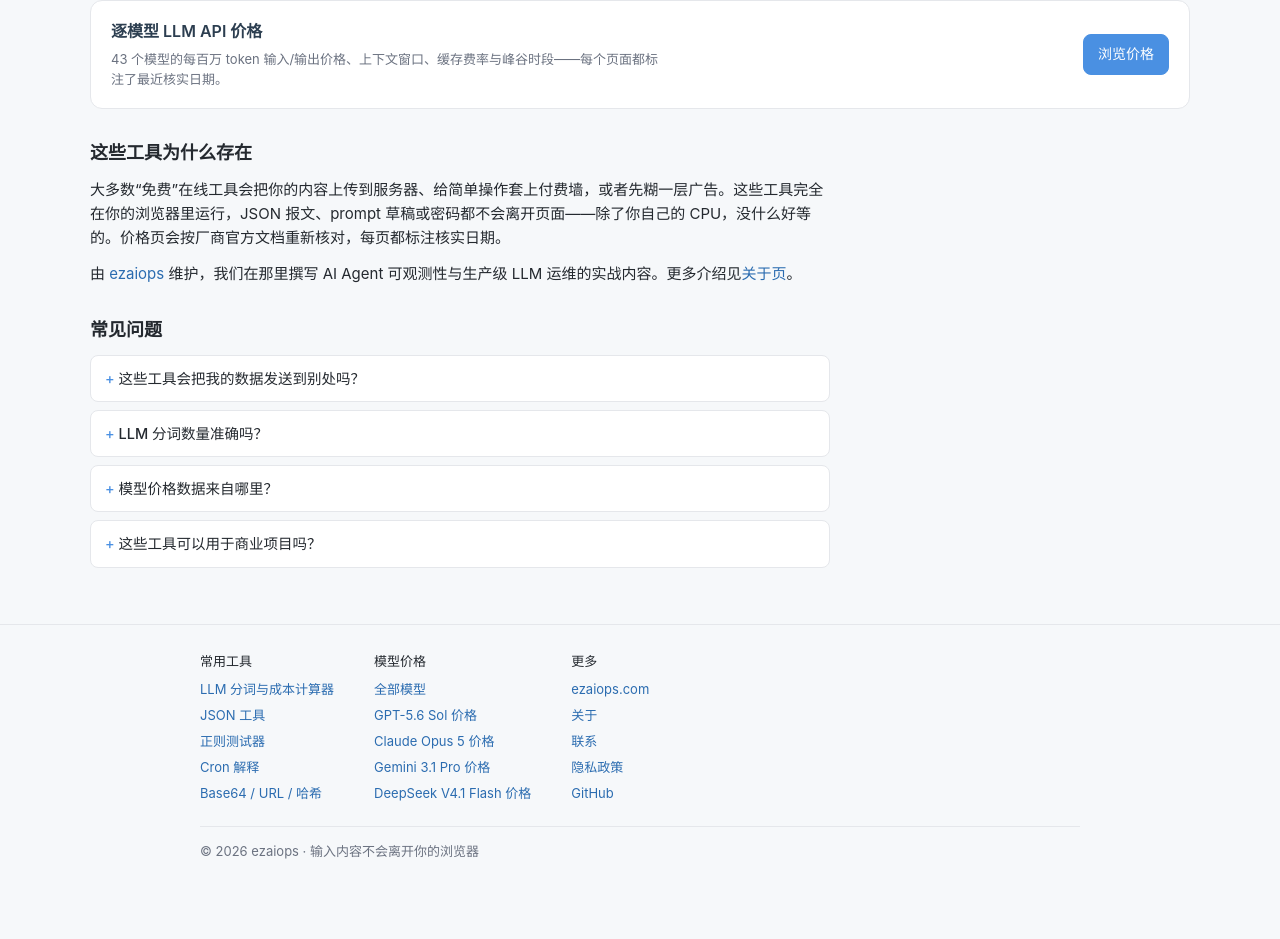
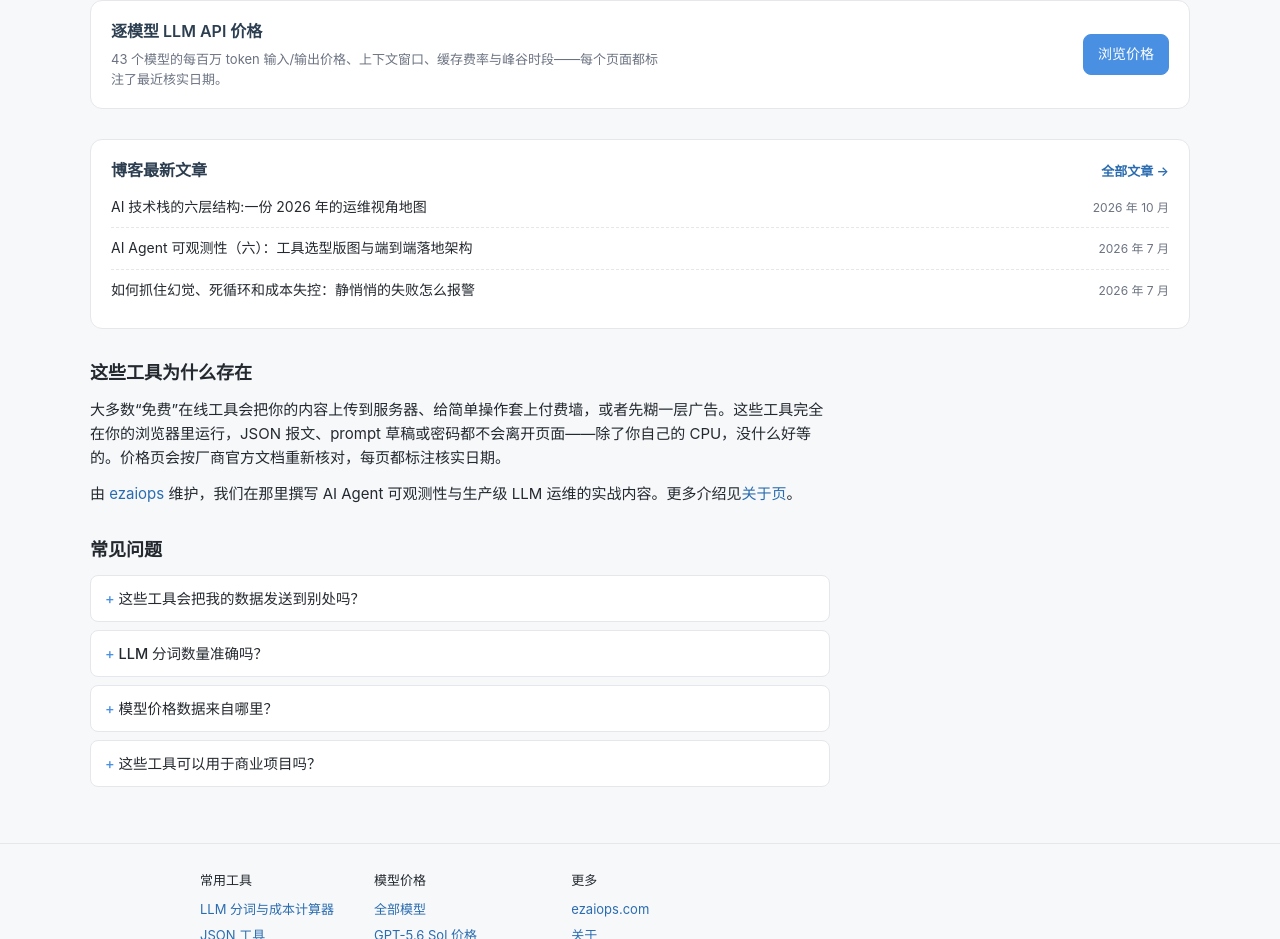
Before and after one commit to ezaiops/tools, a plain HTML site: page zh/index.html in a window 1280 px wide. Shown: the part 1311-2250 px from the top of the page. Before the commit the page ends 2207 px from the top, so only its background shows below. Drawn offline with Linux system fonts and the light colour scheme.

Commit message:
Add a blog teaser to the tools homepage
English readers landing on the toolbox had no signal that the blog
exists. Add a Latest from the blog strip with the three newest posts and
a link to the full article index. The Chinese edition is regenerated
from the English page, so teaser links carry data-zh-href and
generate_zh.mjs now swaps them for the Chinese article URLs.

```diff
--- a/assets/i18n/hub.js
+++ b/assets/i18n/hub.js
@@ -56,6 +56,14 @@ window.I18N_DICTS.push({
   "43 models with per-1M-token input and output prices, context windows, cache rates and peak/off-peak windows — each page shows when it was last verified.": "43 个模型的每百万 token 输入/输出价格、上下文窗口、缓存费率与峰谷时段——每个页面都标注了最近核实日期。",
   "Browse pricing": "浏览价格",
 
+  "Latest from the blog": "博客最新文章",
+  "All articles →": "全部文章 →",
+  "The AI Stack in Six Layers: A 2026 Map from the Ops Side": "AI 技术栈的六层结构:一份 2026 年的运维视角地图",
+  "Tool Selection and E2E Architecture": "AI Agent 可观测性（六）：工具选型版图与端到端落地架构",
+  "Catching hallucinations, loops and cost runaways": "如何抓住幻觉、死循环和成本失控：静悄悄的失败怎么报警",
+  "Oct 2026": "2026 年 10 月",
+  "Jul 2026": "2026 年 7 月",
+
   "Why these tools exist": "这些工具为什么存在",
   "Most \"free\" online utilities upload your content to a server, wrap a simple operation in a paywall, or bury it under ads. These run entirely in your browser, so a JSON payload, a prompt draft or a password never leaves the page — and there is nothing to wait for but your own CPU. The pricing pages are re-checked against provider documentation and each one shows the date it was last verified.": "大多数“免费”在线工具会把你的内容上传到服务器、给简单操作套上付费墙，或者先糊一层广告。这些工具完全在你的浏览器里运行，JSON 报文、prompt 草稿或密码都不会离开页面——除了你自己的 CPU，没什么好等的。价格页会按厂商官方文档重新核对，每页都标注核实日期。",
   "el:Maintained by ezaiops, where we write about AI agent observability and production LLM operations. More about the site on the about page.": "由 <a href=\"https://ezaiops.com/en/\">ezaiops</a> 维护，我们在那里撰写 AI Agent 可观测性与生产级 LLM 运维的实战内容。更多介绍见<a href=\"/about.html\">关于页</a>。",
--- a/assets/style.css
+++ b/assets/style.css
@@ -186,6 +186,20 @@ img { max-width: 100%; }
 }
 .pricing-strip h2 { margin: 0 0 4px; font-size: 16px; font-weight: 600; color: var(--primary); }
 .pricing-strip p { margin: 0; font-size: 13px; color: var(--muted); max-width: 560px; }
+
+.blog-strip {
+  border: 1px solid var(--border); border-radius: 12px; background: #fff;
+  padding: 18px 20px; margin: 0 0 30px;
+}
+.blog-strip-head { display: flex; align-items: baseline; justify-content: space-between; gap: 12px; flex-wrap: wrap; margin-bottom: 10px; }
+.blog-strip-head h2 { margin: 0; font-size: 16px; font-weight: 600; color: var(--primary); }
+.blog-more { font-size: 13px; font-weight: 600; }
+.blog-list { list-style: none; margin: 0; padding: 0; }
+.blog-list li { display: flex; align-items: baseline; justify-content: space-between; gap: 14px; padding: 9px 0; border-top: 1px dashed var(--border); }
+.blog-list li:first-child { border-top: none; padding-top: 2px; }
+.blog-list a { font-size: 14px; color: var(--text); }
+.blog-list a:hover { color: var(--accent); text-decoration: none; }
+.blog-date { font-size: 12px; color: var(--muted); white-space: nowrap; }
 
 .badge {
   display: inline-block;
--- a/zh/index.html
+++ b/zh/index.html
@@ -130,6 +130,27 @@
     <a class="btn primary" href="/zh/models/index.html">浏览价格</a>
   </section>
 
+  <section class="blog-strip" aria-labelledby="blog-strip-heading">
+    <div class="blog-strip-head">
+      <h2 id="blog-strip-heading">博客最新文章</h2>
+      <a class="blog-more" href="https://ezaiops.com/en/posts/">全部文章 →</a>
+    </div>
+    <ul class="blog-list">
+      <li>
+        <a href="https://ezaiops.com/posts/ai-stack-2026/" data-zh-href="https://ezaiops.com/posts/ai-stack-2026/">AI 技术栈的六层结构:一份 2026 年的运维视角地图</a>
+        <span class="blog-date">2026 年 10 月</span>
+      </li>
+      <li>
+        <a href="https://ezaiops.com/posts/tool-selection-and-e2e-architecture/" data-zh-href="https://ezaiops.com/posts/tool-selection-and-e2e-architecture/">AI Agent 可观测性（六）：工具选型版图与端到端落地架构</a>
+        <span class="blog-date">2026 年 7 月</span>
+      </li>
+      <li>
+        <a href="https://ezaiops.com/posts/catching-silent-failures/" data-zh-href="https://ezaiops.com/posts/catching-silent-failures/">如何抓住幻觉、死循环和成本失控：静悄悄的失败怎么报警</a>
+        <span class="blog-date">2026 年 7 月</span>
+      </li>
+    </ul>
+  </section>
+
   <div class="ad-slot">
     <strong>广告位</strong>
     Google AdSense 占位——网站通过审批并有稳定流量后启用。
```
Also changed, not shown: index.html (+21 -0 lines), scripts/generate_zh.mjs (+7 -0 lines), zh/tools/cron-explainer.html (+1 -1 lines), zh/tools/cron-generator.html (+2 -2 lines), zh/tools/timestamp-converter.html (+3 -3 lines).
